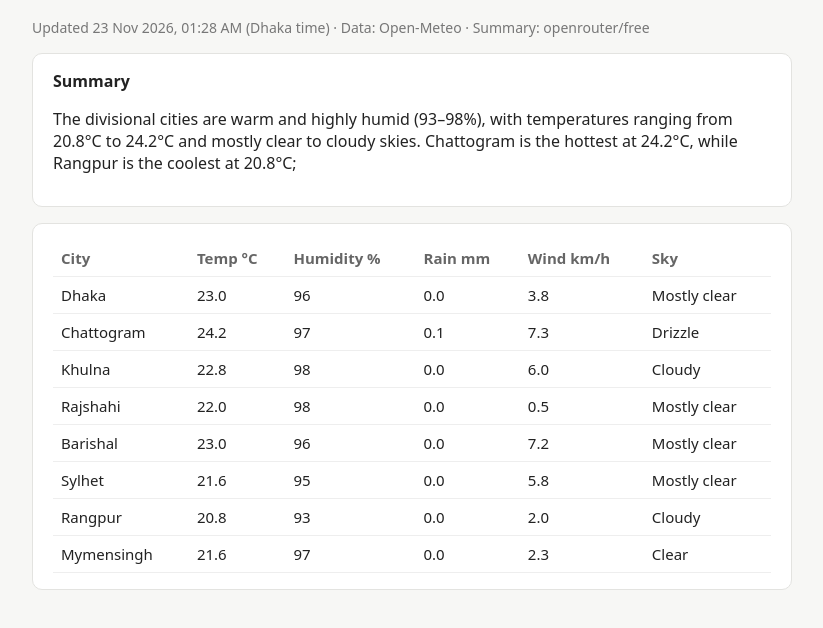
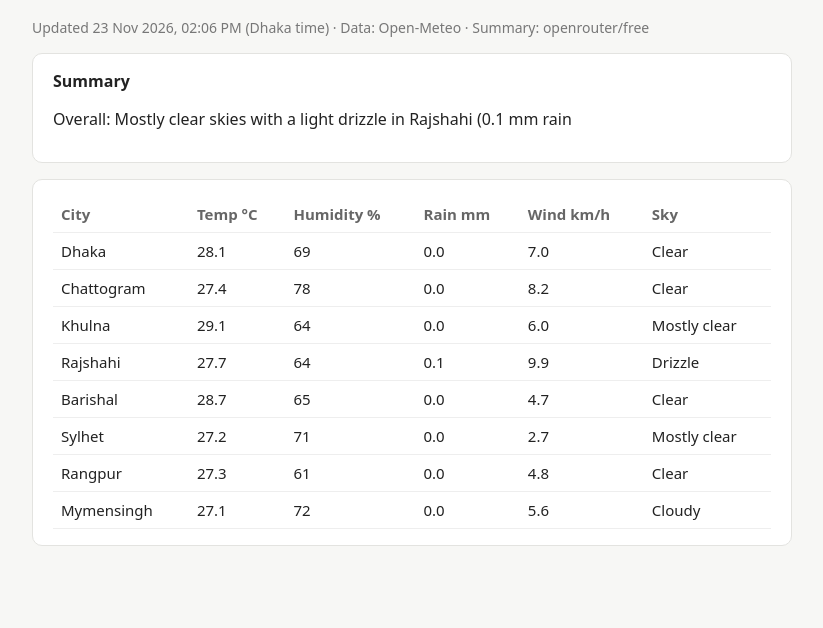
Before and after one commit to FazlyRabbiBD/bd-weather-agent, a plain HTML site: page index.html in a window 1280 px wide. Shown: the part 86-714 px from the top of the page, without its empty margins (228-1051 px from the left). Drawn offline with Linux system fonts and the light colour scheme.

Commit message:
Update weather

```diff
--- a/index.html
+++ b/index.html
@@ -12,8 +12,8 @@
  .wrap{overflow-x:auto}
 </style></head><body>
 <h1>Bangladesh Weather</h1>
-<p class="muted">Updated 23 Nov 2026, 01:28 AM (Dhaka time) · Data: Open-Meteo · Summary: openrouter/free</p>
-<div class="card"><strong>Summary</strong><p>The divisional cities are warm and highly humid (93–98%), with temperatures ranging from 20.8°C to 24.2°C and mostly clear to cloudy skies. Chattogram is the hottest at 24.2°C, while Rangpur is the coolest at 20.8°C;</p></div>
+<p class="muted">Updated 23 Nov 2026, 02:06 PM (Dhaka time) · Data: Open-Meteo · Summary: openrouter/free</p>
+<div class="card"><strong>Summary</strong><p>Overall: Mostly clear skies with a light drizzle in Rajshahi (0.1 mm rain</p></div>
 <div class="card wrap"><table class="dataframe">
   <thead>
     <tr style="text-align: right;">
@@ -28,67 +28,67 @@
   <tbody>
     <tr>
       <td>Dhaka</td>
-      <td>23.0</td>
-      <td>96</td>
+      <td>28.1</td>
+      <td>69</td>
       <td>0.0</td>
-      <td>3.8</td>
+      <td>7.0</td>
+      <td>Clear</td>
+    </tr>
+    <tr>
+      <td>Chattogram</td>
+      <td>27.4</td>
+      <td>78</td>
+      <td>0.0</td>
+      <td>8.2</td>
+      <td>Clear</td>
+    </tr>
+    <tr>
+      <td>Khulna</td>
+      <td>29.1</td>
+      <td>64</td>
+      <td>0.0</td>
+      <td>6.0</td>
       <td>Mostly clear</td>
     </tr>
     <tr>
-      <td>Chattogram</td>
-      <td>24.2</td>
-      <td>97</td>
+      <td>Rajshahi</td>
+      <td>27.7</td>
+      <td>64</td>
       <td>0.1</td>
-      <td>7.3</td>
+      <td>9.9</td>
       <td>Drizzle</td>
     </tr>
     <tr>
-      <td>Khulna</td>
-      <td>22.8</td>
-      <td>98</td>
+      <td>Barishal</td>
+      <td>28.7</td>
+      <td>65</td>
       <td>0.0</td>
-      <td>6.0</td>
-      <td>Cloudy</td>
-    </tr>
-    <tr>
-      <td>Rajshahi</td>
-      <td>22.0</td>
-      <td>98</td>
-      <td>0.0</td>
-      <td>0.5</td>
-      <td>Mostly clear</td>
-    </tr>
-    <tr>
-      <td>Barishal</td>
-      <td>23.0</td>
-      <td>96</td>
-      <td>0.0</td>
-      <td>7.2</td>
-      <td>Mostly clear</td>
+      <td>4.7</td>
+      <td>Clear</td>
     </tr>
     <tr>
       <td>Sylhet</td>
-      <td>21.6</td>
-      <td>95</td>
+      <td>27.2</td>
+      <td>71</td>
       <td>0.0</td>
-      <td>5.8</td>
+      <td>2.7</td>
       <td>Mostly clear</td>
     </tr>
     <tr>
       <td>Rangpur</td>
-      <td>20.8</td>
-      <td>93</td>
+      <td>27.3</td>
+      <td>61</td>
       <td>0.0</td>
-      <td>2.0</td>
-      <td>Cloudy</td>
+      <td>4.8</td>
+      <td>Clear</td>
     </tr>
     <tr>
       <td>Mymensingh</td>
-      <td>21.6</td>
-      <td>97</td>
+      <td>27.1</td>
+      <td>72</td>
       <td>0.0</td>
-      <td>2.3</td>
-      <td>Clear</td>
+      <td>5.6</td>
+      <td>Cloudy</td>
     </tr>
   </tbody>
 </table></div>
```
